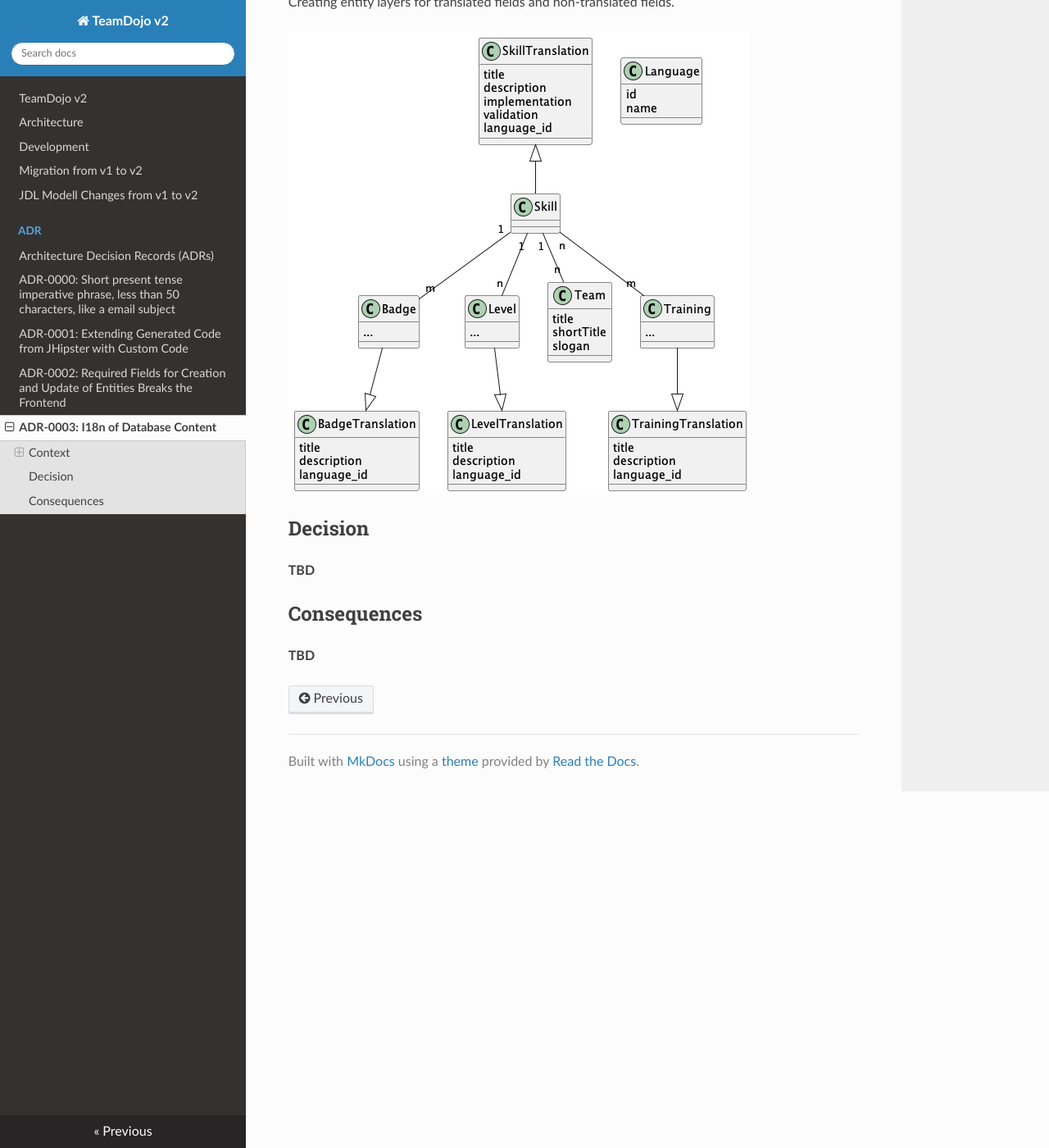
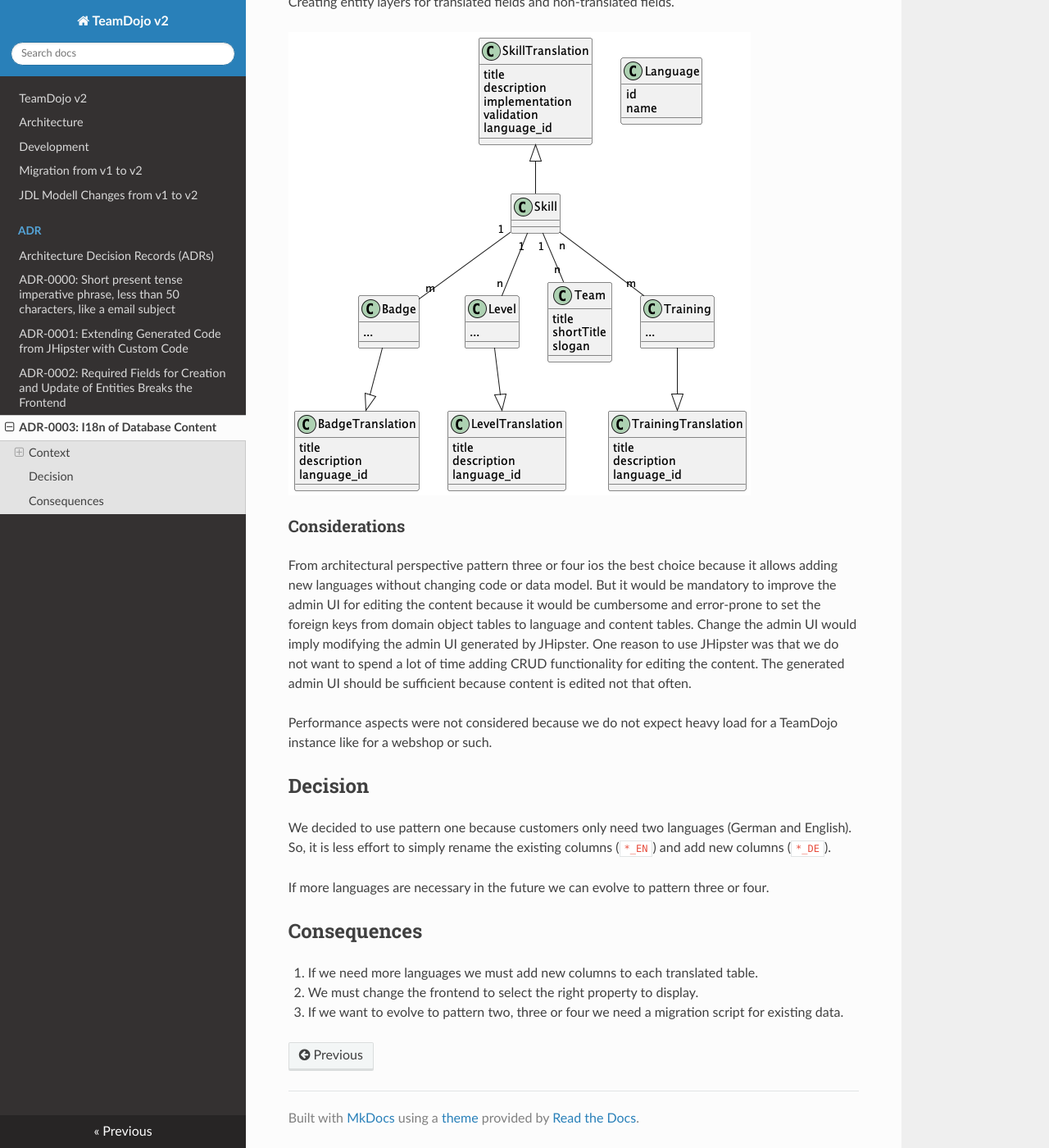
Before and after one commit to iteratec/TeamDojo, an MkDocs documentation site: the page built from docs/adr/adr_0003.md, in a window 1280 px wide and 1400 px high, scrolled down 2437 px. Shown: the whole window at 82% size. Built offline with MkDocs 1.6.1, drawn with Linux system fonts in a browser that asks for light colours; nearby versions of some CDN libraries.

Commit message:
#8 Add considerations, decision and consequences
Signed-off-by: Sven Strittmatter <sven.strittmatter@iteratec.com>

```diff
--- a/docs/adr/adr_0003.md
+++ b/docs/adr/adr_0003.md
@@ -38,13 +38,23 @@ Creating entity layers for translated fields and non-translated fields.
 
 ![](adr_0003/pattern_four_separate_language_layer.png)
 
+### Considerations
+
+From architectural perspective pattern three or four ios the best choice because it allows adding new languages without changing code or data model. But it would be mandatory to improve the admin UI for editing the content because it would be cumbersome and error-prone to set the foreign keys from domain object tables to language and content tables. Change the admin UI would imply modifying the admin UI generated by JHipster. One reason to use JHipster was that we do not want to spend a lot of time adding CRUD functionality for editing the content. The generated admin UI should be sufficient because content is edited not that often.
+
+Performance aspects were not considered because we do not expect heavy load for a TeamDojo instance like for a webshop or such.
+
 ## Decision
 
-**TBD**
+We decided to use pattern one because customers only need two languages (German and English). So, it is less effort to simply rename the existing columns (`*_EN`) and add new columns (`*_DE`).
+
+If more languages are necessary in the future we can evolve to pattern three or four.
 
 ## Consequences
 
-**TBD**
+1. If we need more languages we must add new columns to each translated table.
+2. We must change the frontend to select the right property to display.
+3. If we want to evolve to pattern two, three or four we need a migration script for existing data.
 
 [blog-localization-ready]: https://www.vertabelo.com/blog/data-modeling-for-multiple-languages-how-to-design-a-localization-ready-system/
 [blog-l10n-design-patterns]: https://medium.com/walkin/database-internationalization-i18n-localization-l10n-design-patterns-94ff372375c6
```
Also changed, not shown: other parts of docs/adr/adr_0003.md (+1 -1 lines).
